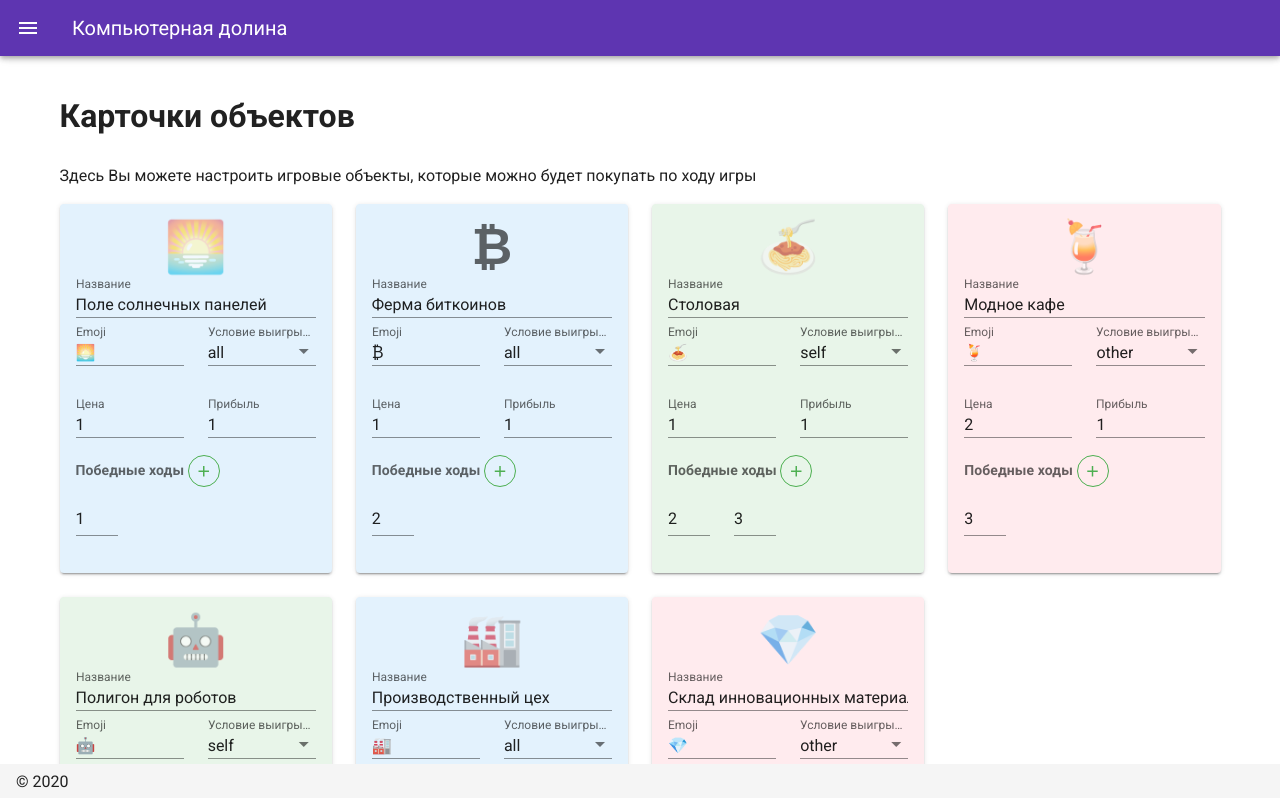
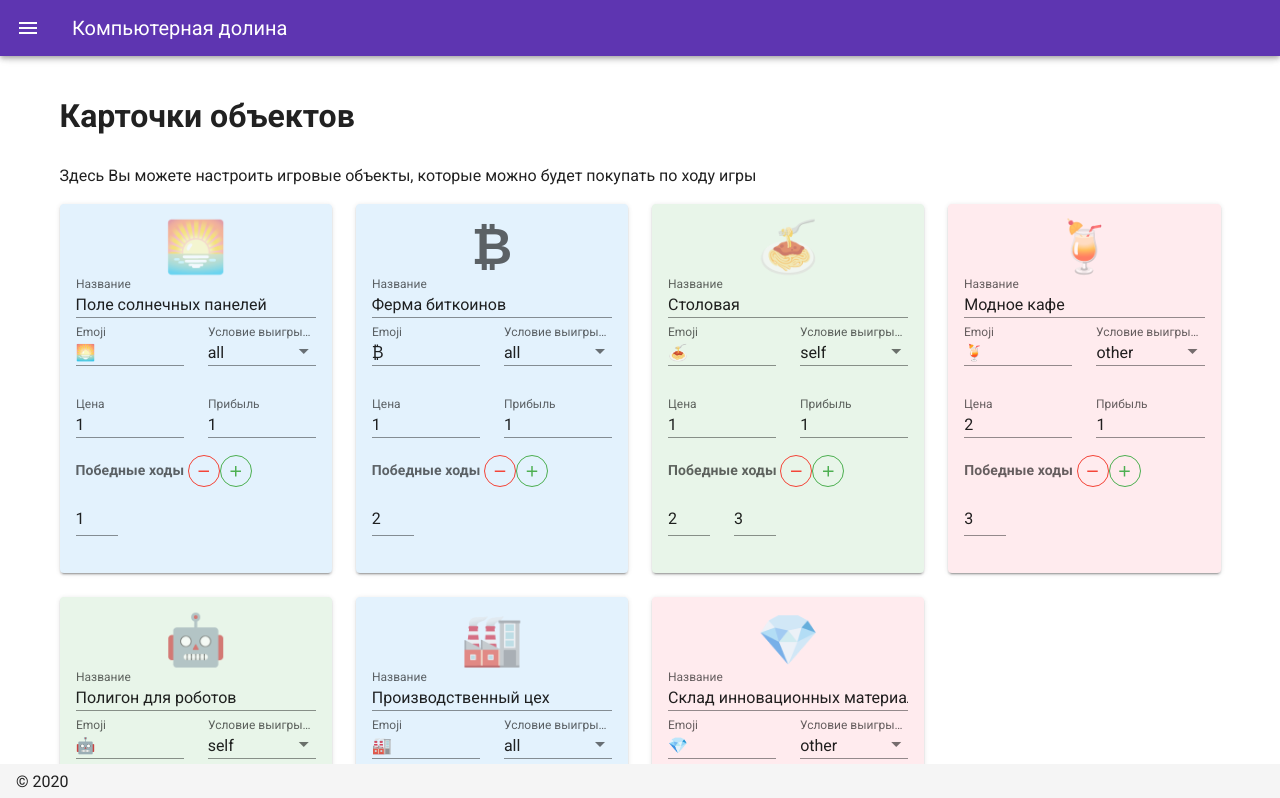
Before and after one commit to RusAbk/python_machikoro, a Nuxt app: page /cards in a window 1280 px wide. Shown: the top 798 px of the page. Built offline with nearby package versions, Linux system fonts and the light colour scheme.

Commit message:
win numbers count decrement button added

```diff
--- a/pages/cards.vue
+++ b/pages/cards.vue
@@ -3,7 +3,7 @@
     <h1 class="my-6">Карточки объектов</h1>
     <p>Здесь Вы можете настроить игровые объекты, которые можно будет покупать по ходу игры</p>
     <v-row>
-      <v-col cols="12" sm="3" v-for="(item, i) in $store.state.cards" :key="i">
+      <v-col cols="12" sm="6" md="4" lg="3" v-for="(item, i) in $store.state.cards" :key="i">
         <v-card :color="getCardColor(item.winTrigger)">
           <v-card-text>
             <h2 class="text-center mb-4" style="font-size: 50px;line-height:1.1;">{{item.icon}}</h2>
@@ -32,11 +32,10 @@
               </v-col>
             </v-row>
 
-            <strong class="mt-6 mb-0">
+            <strong class="mt-10 mb-0">
               Победные ходы
-              <v-btn x-small fab color="green" outlined @click="item.win.push(1)">
-                <v-icon>mdi-plus</v-icon>
-              </v-btn>
+              <v-btn x-small fab color="red" outlined @click="item.win.length > 1 ? item.win.pop() : ''"><v-icon>mdi-minus</v-icon></v-btn>
+              <v-btn x-small fab color="green" outlined @click="item.win.push(0)"><v-icon>mdi-plus</v-icon></v-btn>
             </strong>
 
             <v-row>
```
